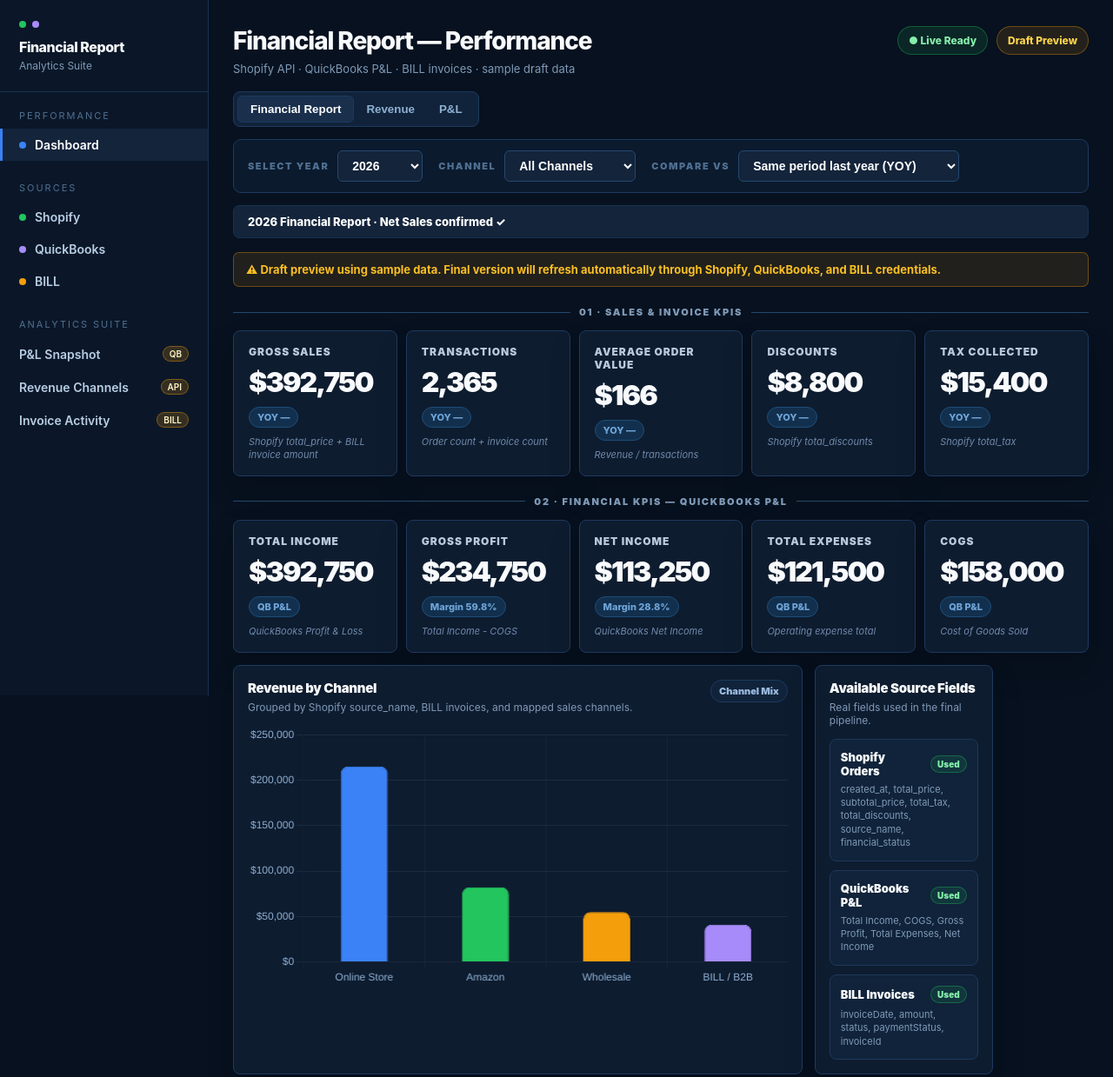
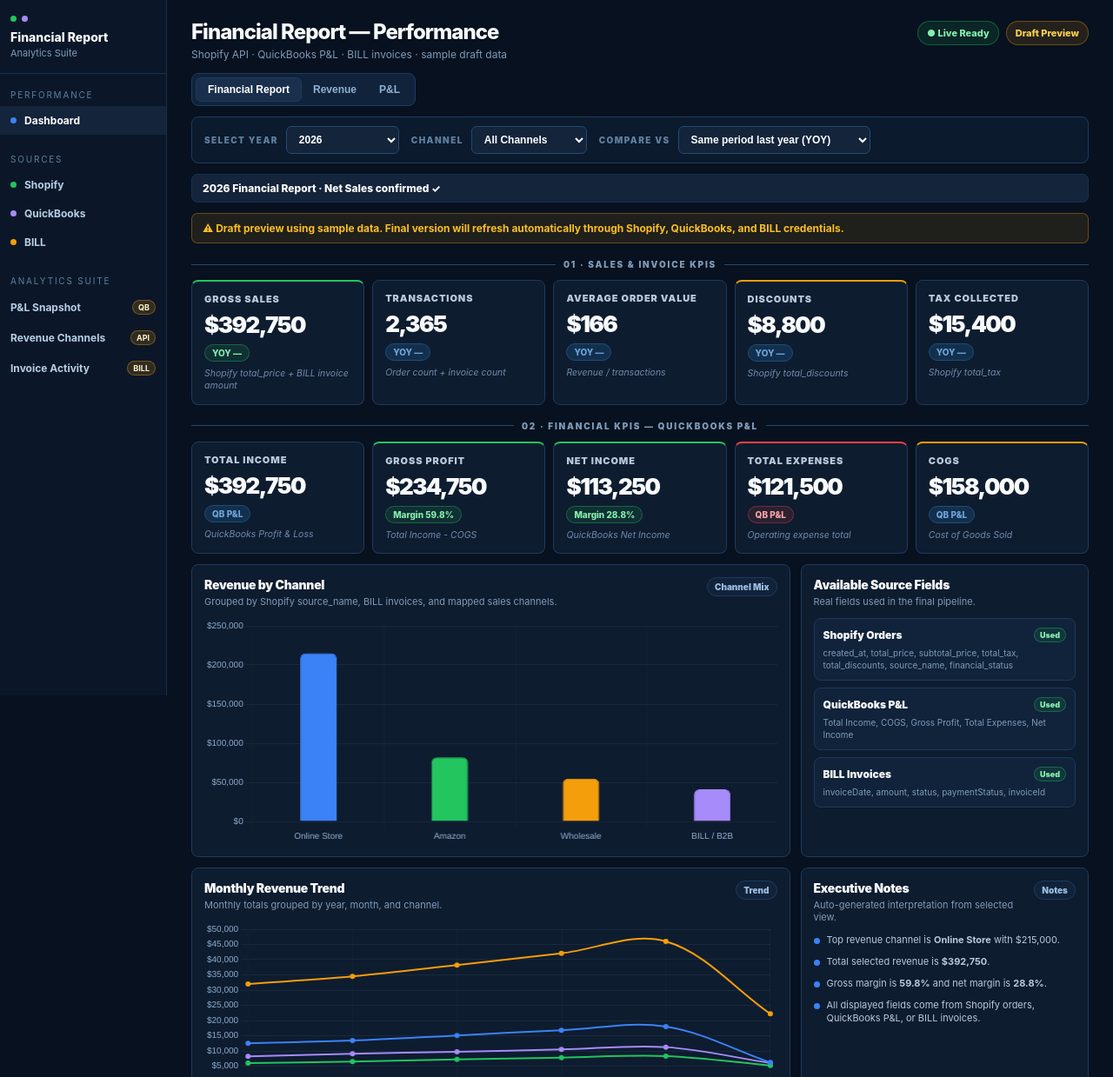
Before and after one commit to Equestrian-Labs-Dashboard/financial-report-dashboard, a plain HTML site: page docs/index.html in a window 1280 px wide. Shown: the top 1239 px of the page at 87% size. Drawn offline with nearby package versions, Linux system fonts and the light colour scheme.

Commit message:
Update index.html

```diff
--- a/docs/index.html
+++ b/docs/index.html
@@ -13,20 +13,18 @@
       --bg: #07111f;
       --sidebar: #0b1728;
       --panel: #0e1c2f;
-      --panel-soft: #10233a;
-      --panel-lighter: #132a45;
+      --panel-2: #10233a;
+      --panel-3: #132a45;
       --border: #1e3a5f;
       --border-soft: #183250;
       --text: #f8fafc;
       --muted: #7f9ab7;
-      --muted-2: #4f6f91;
+      --muted-2: #5f7f9f;
       --blue: #3b82f6;
-      --cyan: #22d3ee;
       --green: #22c55e;
       --purple: #a78bfa;
       --amber: #f59e0b;
       --red: #ef4444;
-      --card-shadow: 0 18px 35px rgba(0, 0, 0, 0.18);
     }
 
     * {
@@ -39,96 +37,96 @@
       background: var(--bg);
       color: var(--text);
       font-family: Inter, ui-sans-serif, system-ui, -apple-system, BlinkMacSystemFont, "Segoe UI", sans-serif;
+      font-size: 13px;
     }
 
     .layout {
       display: grid;
-      grid-template-columns: 240px 1fr;
+      grid-template-columns: 192px 1fr;
       min-height: 100vh;
     }
 
     .sidebar {
       background: var(--sidebar);
       border-right: 1px solid var(--border-soft);
-      padding: 24px 0;
+      height: 100vh;
       position: sticky;
       top: 0;
-      height: 100vh;
+      overflow-y: auto;
     }
 
     .company {
-      padding: 0 22px 22px;
+      padding: 18px 12px 16px;
       border-bottom: 1px solid var(--border-soft);
     }
 
     .window-dots {
       display: flex;
-      gap: 7px;
-      margin-bottom: 12px;
+      gap: 6px;
+      margin-bottom: 10px;
     }
 
     .dot-ui {
-      width: 8px;
-      height: 8px;
+      width: 7px;
+      height: 7px;
       border-radius: 999px;
     }
 
-    .dot-green {
+    .green-dot {
       background: var(--green);
     }
 
-    .dot-purple {
+    .purple-dot {
       background: var(--purple);
     }
 
     .company-name {
+      font-size: 14px;
       font-weight: 800;
-      font-size: 16px;
-      letter-spacing: -0.03em;
+      line-height: 1.1;
     }
 
     .company-subtitle {
       color: var(--muted);
-      font-size: 12px;
+      font-size: 11px;
       margin-top: 4px;
     }
 
     .nav-section {
-      padding: 20px 0 4px;
+      padding: 18px 0 4px;
     }
 
     .nav-label {
-      padding: 0 22px;
+      padding: 0 12px;
+      margin-bottom: 7px;
       color: var(--muted-2);
-      font-size: 11px;
+      font-size: 10px;
       letter-spacing: 0.18em;
       text-transform: uppercase;
-      margin-bottom: 8px;
     }
 
     .nav-item {
       display: flex;
       align-items: center;
-      gap: 10px;
+      gap: 9px;
+      padding: 9px 12px;
       color: #b8cee5;
       text-decoration: none;
-      padding: 10px 22px;
-      font-size: 14px;
-      font-weight: 600;
+      font-size: 12px;
+      font-weight: 700;
     }
 
     .nav-item.active {
       background: #13243b;
       color: white;
-      border-left: 3px solid var(--blue);
-      padding-left: 19px;
     }
 
     .nav-dot {
-      width: 8px;
-      height: 8px;
+      width: 7px;
+      height: 7px;
       border-radius: 999px;
       background: var(--blue);
+      flex: 0 0 auto;
     }
 
     .nav-dot.green {
@@ -145,55 +143,55 @@
 
     .badge-small {
       margin-left: auto;
-      font-size: 10px;
+      font-size: 9px;
       color: #fef3c7;
-      background: rgba(245, 158, 11, 0.18);
-      border: 1px solid rgba(245, 158, 11, 0.4);
-      padding: 2px 7px;
+      background: rgba(245, 158, 11, 0.16);
+      border: 1px solid rgba(245, 158, 11, 0.36);
+      padding: 2px 6px;
       border-radius: 999px;
     }
 
     .main {
-      padding: 30px 28px 40px;
+      padding: 24px 28px 32px;
       overflow-x: hidden;
     }
 
     .header {
       display: flex;
       justify-content: space-between;
-      gap: 20px;
       align-items: flex-start;
-      margin-bottom: 18px;
+      gap: 16px;
+      margin-bottom: 14px;
     }
 
     .title h1 {
       margin: 0;
-      font-size: 28px;
+      font-size: 24px;
+      line-height: 1.05;
+      font-weight: 850;
       letter-spacing: -0.04em;
-      font-weight: 850;
     }
 
     .title p {
-      margin: 7px 0 0;
+      margin: 6px 0 0;
       color: var(--muted);
-      font-size: 13px;
+      font-size: 12px;
     }
 
     .header-actions {
       display: flex;
-      align-items: center;
-      gap: 10px;
+      gap: 8px;
       flex-wrap: wrap;
       justify-content: flex-end;
     }
 
     .pill {
       border: 1px solid var(--border);
-      background: var(--panel-soft);
+      background: var(--panel-2);
       color: #cfe3f8;
       border-radius: 999px;
-      padding: 8px 12px;
-      font-size: 12px;
+      padding: 6px 10px;
+      font-size: 11px;
       font-weight: 800;
       white-space: nowrap;
     }
@@ -212,19 +210,20 @@
 
     .tabs {
       display: inline-flex;
-      background: var(--panel-soft);
+      background: var(--panel-2);
       border: 1px solid var(--border);
       border-radius: 8px;
       padding: 4px;
-      margin-bottom: 14px;
+      margin-bottom: 12px;
     }
 
     .tab {
       border: 0;
       background: transparent;
       color: #8fb1d3;
-      padding: 7px 14px;
+      padding: 6px 13px;
       border-radius: 6px;
+      font-size: 12px;
       font-weight: 800;
       cursor: default;
     }
@@ -238,24 +237,24 @@
     .filters-bar {
       background: #0b1a2d;
       border: 1px solid var(--border);
-      border-radius: 9px;
-      padding: 12px 16px;
+      border-radius: 8px;
+      padding: 10px 14px;
       display: flex;
-      gap: 18px;
+      gap: 14px;
       align-items: center;
       flex-wrap: wrap;
-      margin-bottom: 14px;
+      margin-bottom: 12px;
     }
 
     .filter-group {
       display: flex;
       align-items: center;
-      gap: 10px;
+      gap: 9px;
     }
 
     .filter-label {
       color: var(--muted-2);
-      font-size: 11px;
+      font-size: 10px;
       letter-spacing: 0.14em;
       text-transform: uppercase;
       font-weight: 900;
@@ -267,39 +266,40 @@
       border: 1px solid #25496f;
       color: white;
       border-radius: 6px;
-      padding: 8px 32px 8px 12px;
-      font-size: 14px;
+      padding: 7px 28px 7px 10px;
+      font-size: 12px;
       font-weight: 800;
       outline: none;
+      min-width: 130px;
     }
 
     .date-strip {
       background: #13243b;
       border: 1px solid var(--border-soft);
       border-radius: 7px;
-      padding: 10px 16px;
+      padding: 8px 12px;
       color: white;
-      font-size: 13px;
+      font-size: 12px;
       font-weight: 800;
-      margin-bottom: 16px;
+      margin-bottom: 12px;
     }
 
     .notice {
-      background: rgba(245, 158, 11, 0.11);
-      border: 1px solid rgba(245, 158, 11, 0.35);
+      background: rgba(245, 158, 11, 0.10);
+      border: 1px solid rgba(245, 158, 11, 0.34);
       color: #fbbf24;
       border-radius: 7px;
-      padding: 11px 14px;
-      font-size: 13px;
+      padding: 9px 12px;
+      font-size: 12px;
       font-weight: 700;
-      margin-bottom: 20px;
+      margin-bottom: 18px;
     }
 
     .section-title {
       display: flex;
       align-items: center;
-      gap: 10px;
-      margin: 22px 0 14px;
+      gap: 9px;
+      margin: 18px 0 12px;
     }
 
     .section-title::before,
@@ -312,8 +312,8 @@
 
     .section-title span {
       color: var(--muted);
-      font-size: 11px;
-      letter-spacing: 0.16em;
+      font-size: 10px;
+      letter-spacing: 0.18em;
       text-transform: uppercase;
       font-weight: 900;
       white-space: nowrap;
@@ -321,91 +321,113 @@
 
     .kpi-grid {
       display: grid;
-      grid-template-columns: repeat(5, minmax(160px, 1fr));
-      gap: 10px;
+      grid-template-columns: repeat(5, minmax(135px, 1fr));
+      gap: 9px;
     }
 
     .kpi-card {
       background: var(--panel);
       border: 1px solid var(--border);
       border-radius: 8px;
-      padding: 16px 17px;
-      min-height: 138px;
-      box-shadow: var(--card-shadow);
+      padding: 13px 14px;
+      min-height: 116px;
+    }
+
+    .kpi-card.positive {
+      border-top: 2px solid var(--green);
+    }
+
+    .kpi-card.warning {
+      border-top: 2px solid var(--amber);
+    }
+
+    .kpi-card.negative {
+      border-top: 2px solid var(--red);
     }
 
     .kpi-label {
       color: #b9c9dc;
-      font-size: 12px;
+      font-size: 11px;
       letter-spacing: 0.08em;
       text-transform: uppercase;
       font-weight: 900;
-      margin-bottom: 12px;
+      margin-bottom: 10px;
     }
 
     .kpi-value {
-      font-size: 32px;
+      font-size: 26px;
       line-height: 1;
       font-weight: 900;
       letter-spacing: -0.06em;
-      margin-bottom: 12px;
+      margin-bottom: 9px;
     }
 
     .kpi-chip {
       display: inline-flex;
       align-items: center;
-      gap: 5px;
       background: #12304e;
       border: 1px solid #1d4d78;
       color: #6fa5d9;
       border-radius: 999px;
-      padding: 4px 9px;
-      font-size: 11px;
+      padding: 3px 8px;
+      font-size: 10px;
       font-weight: 800;
-      margin-bottom: 9px;
+      margin-bottom: 7px;
+    }
+
+    .kpi-chip.green {
+      background: rgba(34, 197, 94, 0.12);
+      border-color: rgba(34, 197, 94, 0.35);
+      color: #86efac;
+    }
+
+    .kpi-chip.red {
+      background: rgba(239, 68, 68, 0.13);
+      border-color: rgba(239, 68, 68, 0.36);
+      color: #fca5a5;
     }
 
     .kpi-note {
       color: #6f8aac;
-      font-size: 11px;
+      font-size: 10.5px;
       line-height: 1.35;
       font-style: italic;
     }
 
     .content-grid {
       display: grid;
-      grid-template-columns: 1.35fr 0.65fr;
-      gap: 14px;
-      margin-top: 14px;
+      grid-template-columns: minmax(0, 1.35fr) minmax(260px, 0.65fr);
+      gap: 12px;
+      margin-top: 12px;
     }
 
     .panel {
       background: var(--panel);
       border: 1px solid var(--border);
       border-radius: 8px;
-      padding: 16px;
-      box-shadow: var(--card-shadow);
+      padding: 14px;
+      min-width: 0;
     }
 
     .panel-header {
       display: flex;
       justify-content: space-between;
-      gap: 12px;
+      gap: 10px;
       align-items: flex-start;
-      margin-bottom: 14px;
+      margin-bottom: 12px;
     }
 
     .panel-title {
       margin: 0;
-      font-size: 15px;
+      font-size: 14px;
       font-weight: 900;
       letter-spacing: -0.02em;
     }
 
     .panel-subtitle {
-      margin: 5px 0 0;
+      margin: 4px 0 0;
       color: var(--muted);
-      font-size: 12px;
+      font-size: 11px;
     }
 
     .panel-tag {
@@ -413,45 +435,44 @@
       border: 1px solid var(--border);
       background: #10233a;
       border-radius: 999px;
-      font-size: 11px;
+      font-size: 10px;
       font-weight: 900;
-      padding: 5px 9px;
+      padding: 4px 8px;
       white-space: nowrap;
     }
 
     .chart-wrap {
       position: relative;
-      height: 280px;
       width: 100%;
+      height: 240px;
     }
 
     .chart-wrap.large {
-      height: 300px;
+      height: 260px;
     }
 
-    .source-list,
-    .notes-list {
+    .source-list {
       display: grid;
-      gap: 10px;
+      gap: 8px;
     }
 
     .source-item {
       background: #10233a;
       border: 1px solid #1d395c;
       border-radius: 8px;
-      padding: 12px;
+      padding: 10px;
     }
 
     .source-top {
       display: flex;
       justify-content: space-between;
-      gap: 10px;
+      gap: 8px;
       align-items: center;
-      margin-bottom: 6px;
+      margin-bottom: 5px;
     }
 
     .source-name {
-      font-size: 13px;
+      font-size: 12px;
       font-weight: 900;
     }
 
@@ -460,14 +481,14 @@
       background: rgba(34, 197, 94, 0.12);
       border: 1px solid rgba(34, 197, 94, 0.35);
       border-radius: 999px;
-      font-size: 10px;
-      padding: 3px 7px;
+      font-size: 9px;
+      padding: 2px 6px;
       font-weight: 900;
     }
 
     .source-fields {
       color: #7f9ab7;
-      font-size: 11px;
+      font-size: 10px;
       line-height: 1.4;
     }
 
@@ -475,13 +496,15 @@
       list-style: none;
       padding: 0;
       margin: 0;
+      display: grid;
+      gap: 9px;
     }
 
     .notes-list li {
       display: flex;
-      gap: 9px;
+      gap: 8px;
       color: #b7c9dc;
-      font-size: 12px;
+      font-size: 11px;
       line-height: 1.45;
     }
 
@@ -495,31 +518,31 @@
     }
 
     .table-panel {
-      margin-top: 14px;
+      margin-top: 12px;
       overflow-x: auto;
     }
 
     table {
       width: 100%;
       border-collapse: collapse;
-      font-size: 13px;
+      font-size: 12px;
     }
 
     th {
       color: #8fa9c4;
       text-align: left;
       border-bottom: 1px solid #1d395c;
-      padding: 11px 10px;
+      padding: 9px 8px;
       text-transform: uppercase;
       letter-spacing: 0.08em;
-      font-size: 11px;
+      font-size: 10px;
       white-space: nowrap;
     }
 
     td {
       color: #dbeafe;
       border-bottom: 1px solid #122942;
-      padding: 12px 10px;
+      padding: 10px 8px;
       white-space: nowrap;
     }
 
@@ -534,25 +557,25 @@
     .channel-pill {
       display: inline-flex;
       align-items: center;
-      gap: 8px;
+      gap: 7px;
       font-weight: 900;
     }
 
     .channel-dot {
-      width: 8px;
-      height: 8px;
+      width: 7px;
+      height: 7px;
       border-radius: 999px;
       background: var(--blue);
     }
 
     .footer {
       color: #5e7b9b;
-      font-size: 11px;
+      font-size: 10.5px;
       text-align: center;
-      padding: 24px 0 0;
+      padding: 18px 0 0;
     }
 
-    @media (max-width: 1200px) {
+    @media (max-width: 1180px) {
       .layout {
         grid-template-columns: 1fr;
       }
@@ -561,8 +584,12 @@
         display: none;
       }
 
+      .main {
+        padding: 22px 18px 30px;
+      }
+
       .kpi-grid {
-        grid-template-columns: repeat(2, minmax(160px, 1fr));
+        grid-template-columns: repeat(3, minmax(130px, 1fr));
       }
 
       .content-grid {
@@ -570,11 +597,7 @@
       }
     }
 
-    @media (max-width: 680px) {
-      .main {
-        padding: 20px 14px 32px;
-      }
-
+    @media (max-width: 760px) {
       .header {
         flex-direction: column;
       }
@@ -583,8 +606,8 @@
         justify-content: flex-start;
       }
 
-      .kpi-grid {
-        grid-template-columns: 1fr;
+      .title h1 {
+        font-size: 21px;
       }
 
       .filters-bar {
@@ -593,17 +616,48 @@
 
       .filter-group {
         width: 100%;
+        flex-direction: column;
         align-items: flex-start;
-        flex-direction: column;
       }
 
       select {
         width: 100%;
       }
 
+      .kpi-grid {
+        grid-template-columns: repeat(2, minmax(130px, 1fr));
+      }
+
       .chart-wrap,
       .chart-wrap.large {
-        height: 240px;
+        height: 220px;
+      }
+    }
+
+    @media (max-width: 520px) {
+      .main {
+        padding: 18px 12px 26px;
+      }
+
+      .tabs {
+        width: 100%;
+      }
+
+      .tab {
+        flex: 1;
+        padding: 6px 8px;
+      }
+
+      .kpi-grid {
+        grid-template-columns: 1fr;
+      }
+
+      .kpi-card {
+        min-height: 105px;
+      }
+
+      .kpi-value {
+        font-size: 24px;
       }
     }
   </style>
@@ -614,8 +668,8 @@
     <aside class="sidebar">
       <div class="company">
         <div class="window-dots">
-          <span class="dot-ui dot-green"></span>
-          <span class="dot-ui dot-purple"></span>
+          <span class="dot-ui green-dot"></span>
+          <span class="dot-ui purple-dot"></span>
         </div>
         <div class="company-name">Financial Report</div>
         <div class="company-subtitle">Analytics Suite</div>
@@ -929,10 +983,10 @@
       const aov = totalTransactions ? totalRevenue / totalTransactions : 0;
 
       document.getElementById("salesKpis").innerHTML = `
-        <div class="kpi-card">
+        <div class="kpi-card positive">
           <div class="kpi-label">Gross Sales</div>
           <div class="kpi-value">${money(totalRevenue)}</div>
-          <div class="kpi-chip">YOY —</div>
+          <div class="kpi-chip green">YOY —</div>
           <div class="kpi-note">Shopify total_price + BILL invoice amount</div>
         </div>
 
@@ -950,7 +1004,7 @@
           <div class="kpi-note">Revenue / transactions</div>
         </div>
 
-        <div class="kpi-card">
+        <div class="kpi-card warning">
           <div class="kpi-label">Discounts</div>
           <div class="kpi-value">${money(totalDiscounts)}</div>
           <div class="kpi-chip">YOY —</div>
@@ -973,28 +1027,28 @@
           <div class="kpi-note">QuickBooks Profit & Loss</div>
         </div>
 
-        <div class="kpi-card">
+        <div class="kpi-card positive">
           <div class="kpi-label">Gross Profit</div>
           <div class="kpi-value">${money(selected.qb.gross_profit)}</div>
-          <div class="kpi-chip">Margin ${percent(selected.qb.gross_margin)}</div>
+          <div class="kpi-chip green">Margin ${percent(selected.qb.gross_margin)}</div>
           <div class="kpi-note">Total Income - COGS</div>
         </div>
 
-        <div class="kpi-card">
+        <div class="kpi-card positive">
           <div class="kpi-label">Net Income</div>
           <div class="kpi-value">${money(selected.qb.net_income)}</div>
-          <div class="kpi-chip">Margin ${percent(selected.qb.net_margin)}</div>
+          <div class="kpi-chip green">Margin ${percent(selected.qb.net_margin)}</div>
           <div class="kpi-note">QuickBooks Net Income</div>
         </div>
 
-        <div class="kpi-card">
+        <div class="kpi-card negative">
           <div class="kpi-label">Total Expenses</div>
           <div class="kpi-value">${money(selected.qb.total_expenses)}</div>
-          <div class="kpi-chip">QB P&L</div>
+          <div class="kpi-chip red">QB P&L</div>
           <div class="kpi-note">Operating expense total</div>
         </div>
 
-        <div class="kpi-card">
+        <div class="kpi-card warning">
           <div class="kpi-label">COGS</div>
           <div class="kpi-value">${money(selected.qb.total_cogs)}</div>
           <div class="kpi-chip">QB P&L</div>
@@ -1015,8 +1069,8 @@
             backgroundColor: rows.map((_, i) => COLORS[i % COLORS.length]),
             borderColor: rows.map((_, i) => COLORS[i % COLORS.length]),
             borderWidth: 1,
-            borderRadius: 8,
-            maxBarThickness: 54
+            borderRadius: 6,
+            maxBarThickness: 42
           }]
         },
         options: {
@@ -1032,14 +1086,15 @@
           },
           scales: {
             x: {
-              grid: { color: "rgba(127,154,183,0.08)" },
-              ticks: { color: "#8fb1d3" }
+              grid: { color: "rgba(127,154,183,0.06)" },
+              ticks: { color: "#8fb1d3", font: { size: 10 } }
             },
             y: {
               beginAtZero: true,
-              grid: { color: "rgba(127,154,183,0.12)" },
+              grid: { color: "rgba(127,154,183,0.10)" },
               ticks: {
                 color: "#8fb1d3",
+                font: { size: 10 },
                 callback: value => "$" + Number(value).toLocaleString("en-US")
               }
             }
@@ -1063,8 +1118,9 @@
         borderColor: COLORS[index % COLORS.length],
         backgroundColor: COLORS[index % COLORS.length],
         tension: 0.35,
-        pointRadius: 3,
-        pointHoverRadius: 5
+        pointRadius: 2,
+        pointHoverRadius: 4,
+        borderWidth: 2
       }));
 
       monthlyTrendChart = new Chart(document.getElementById("monthlyTrendChart"), {
@@ -1079,7 +1135,7 @@
           plugins: {
             legend: {
               position: "bottom",
-              labels: { color: "#b8cee5" }
+              labels: { color: "#b8cee5", font: { size: 10 }, boxWidth: 10 }
             },
             tooltip: {
               callbacks: {
@@ -1089,14 +1145,15 @@
           },
           scales: {
             x: {
-              grid: { color: "rgba(127,154,183,0.08)" },
-              ticks: { color: "#8fb1d3" }
+              grid: { color: "rgba(127,154,183,0.06)" },
+              ticks: { color: "#8fb1d3", font: { size: 10 } }
             },
             y: {
               beginAtZero: true,
-              grid: { color: "rgba(127,154,183,0.12)" },
+              grid: { color: "rgba(127,154,183,0.10)" },
               ticks: {
                 color: "#8fb1d3",
+                font: { size: 10 },
                 callback: value => "$" + Number(value).toLocaleString("en-US")
               }
             }
```
